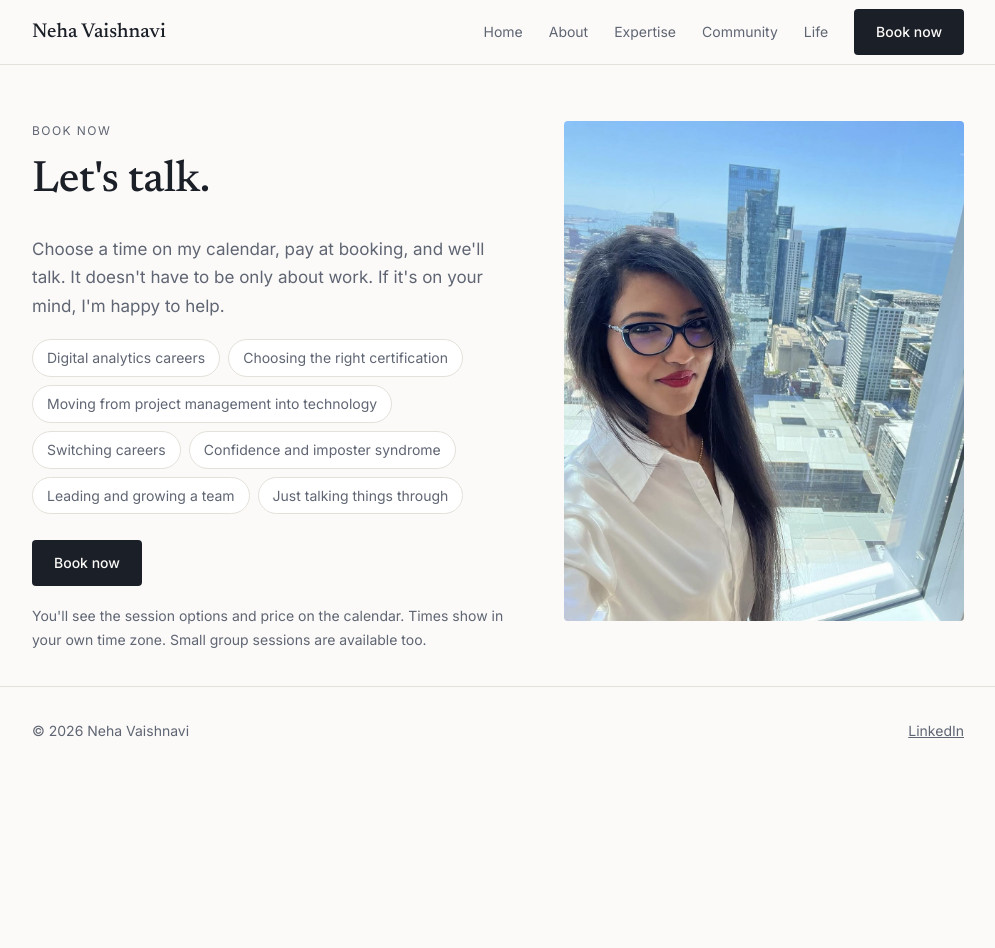
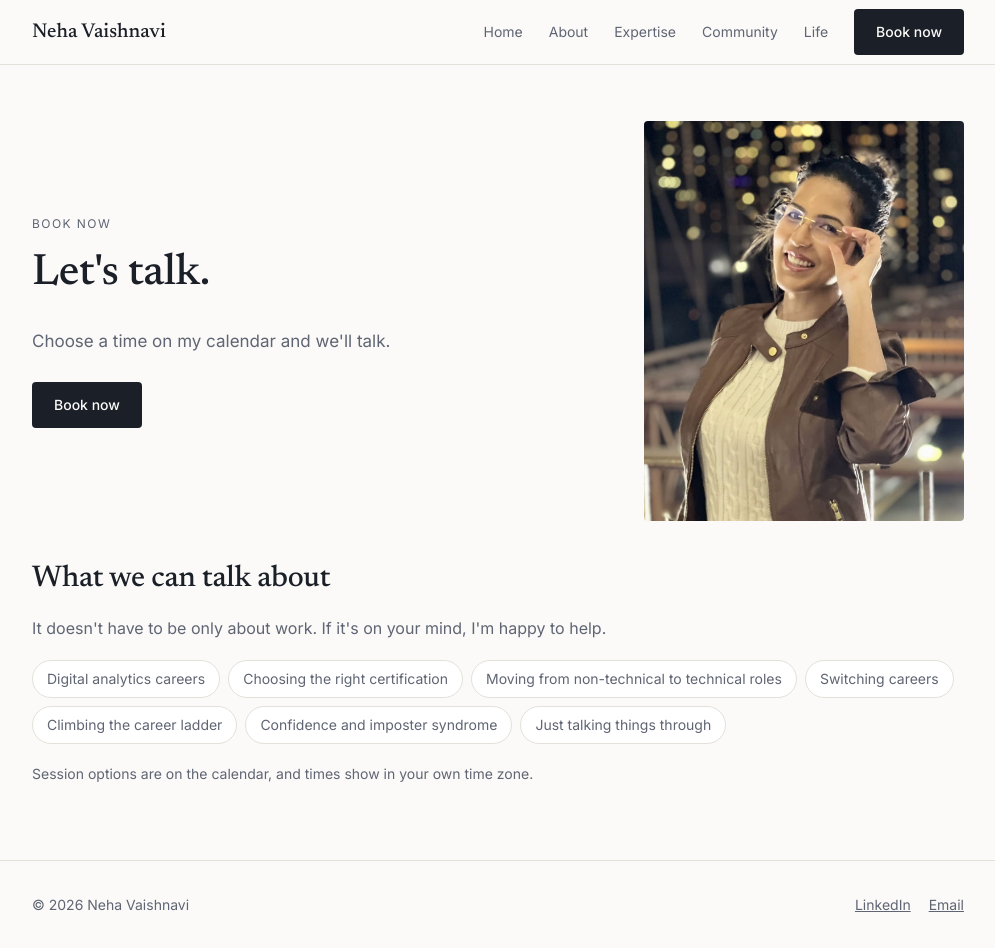
Before and after one commit to nehavaishnavimentor/coaching, a plain HTML site: page book.html in a window 1280 px wide. Shown: the whole page, without its empty margins (142-1137 px from the left). Before the commit the page ends 800 px from the top, so only its background shows below. Drawn offline with Linux system fonts and the light colour scheme.

Commit message:
Add files via upload

```diff
--- a/book.html
+++ b/book.html
@@ -1,13 +1,15 @@
 <!DOCTYPE html><html lang="en"><head><meta charset="utf-8"><meta name="viewport" content="width=device-width,initial-scale=1">
-<title>Book now | Neha Vaishnavi</title><meta name="description" content="Neha Vaishnavi, Enterprise AI Value Strategy Manager. Data, AI, analytics, leadership and career coaching.">
+<title>Book now | Neha Vaishnavi</title><meta name="description" content="Neha Vaishnavi, Enterprise AI Value Strategy Manager. Data, AI, analytics, leadership and career advice.">
 <link href="https://fonts.googleapis.com/css2?family=Newsreader:ital,wght@0,400;0,500;1,400&family=Inter:wght@400;500&display=swap" rel="stylesheet">
 <link rel="stylesheet" href="style.css"></head><body>
 <header><div class="w"><a class="logo" href="index.html">Neha Vaishnavi</a><nav><a href="index.html">Home</a><a href="about.html">About</a><a href="expertise.html">Expertise</a><a href="community.html">Community</a><a href="life.html">Life</a><a class="btn" href="book.html" style="margin-left:26px;color:var(--bg)">Book now</a></nav></div></header>
 
-<div class="pg"><div class="w two r"><div><div class="eb">Book now</div><h1>Let's talk.</h1>
-<p class="lead">Choose a time on my calendar, pay at booking, and we'll talk. It doesn't have to be only about work. If it's on your mind, I'm happy to help.</p>
-<div class="chips"><span>Digital analytics careers</span><span>Choosing the right certification</span><span>Moving from project management into technology</span><span>Switching careers</span><span>Confidence and imposter syndrome</span><span>Leading and growing a team</span><span>Just talking things through</span></div>
-<div class="cta"><a class="btn" href="https://cal.com/YOUR-USERNAME">Book now</a></div>
-<p class="note">You'll see the session options and price on the calendar. Times show in your own time zone. Small group sessions are available too.</p></div>
-<img class="pic" src="window.jpg" alt="Neha Vaishnavi"></div></div>
-<footer><div class="w"><span>© <script>document.write(new Date().getFullYear())</script> Neha Vaishnavi</span><span><a href="https://www.linkedin.com/in/nehavaishnavi">LinkedIn</a></span></div></footer></body></html>
+<div class="pg"><div class="w top"><div><div class="eb">Book now</div><h1>Let's talk.</h1>
+<p class="lead">Choose a time on my calendar and we'll talk.</p>
+<div class="cta"><a class="btn" href="https://cal.com/YOUR-USERNAME">Book now</a></div></div>
+<img class="pic" src="portrait.jpg" alt="Neha Vaishnavi"></div></div>
+<section style="padding-top:20px"><div class="w"><h2>What we can talk about</h2>
+<p style="color:var(--muted)">It doesn't have to be only about work. If it's on your mind, I'm happy to help.</p>
+<div class="chips"><span>Digital analytics careers</span><span>Choosing the right certification</span><span>Moving from non-technical to technical roles</span><span>Switching careers</span><span>Climbing the career ladder</span><span>Confidence and imposter syndrome</span><span>Just talking things through</span></div>
+<p class="note">Session options are on the calendar, and times show in your own time zone.</p></div></section>
+<footer><div class="w"><span>© <script>document.write(new Date().getFullYear())</script> Neha Vaishnavi</span><span><a href="https://www.linkedin.com/in/nehavaishnavi/" target="_blank" rel="noopener">LinkedIn</a><a href="mailto:nehavaishnavisr@gmail.com">Email</a></span></div></footer></body></html>
--- a/style.css
+++ b/style.css
@@ -41,3 +41,7 @@ footer .w{display:flex;justify-content:space-between;flex-wrap:wrap;gap:10px}foo
 .rows div.l{grid-template-columns:200px 1fr}.rows p+p{margin-top:6px}
 .two.r{grid-template-columns:1.2fr 1fr}
 @media(max-width:800px){.two.r{grid-template-columns:1fr}}
+.pg p.lead,.note{max-width:none}
+.gal{grid-template-columns:repeat(auto-fit,minmax(280px,1fr))}
+.top{display:grid;grid-template-columns:1fr 320px;gap:52px;align-items:center}
+@media(max-width:800px){.top{grid-template-columns:1fr}.top .pic{max-width:320px}}
```
Also changed, not shown: about.html (+3 -3 lines), community.html (+3 -3 lines), expertise.html (+3 -5 lines), index.html (+5 -5 lines), life.html (+4 -4 lines).
